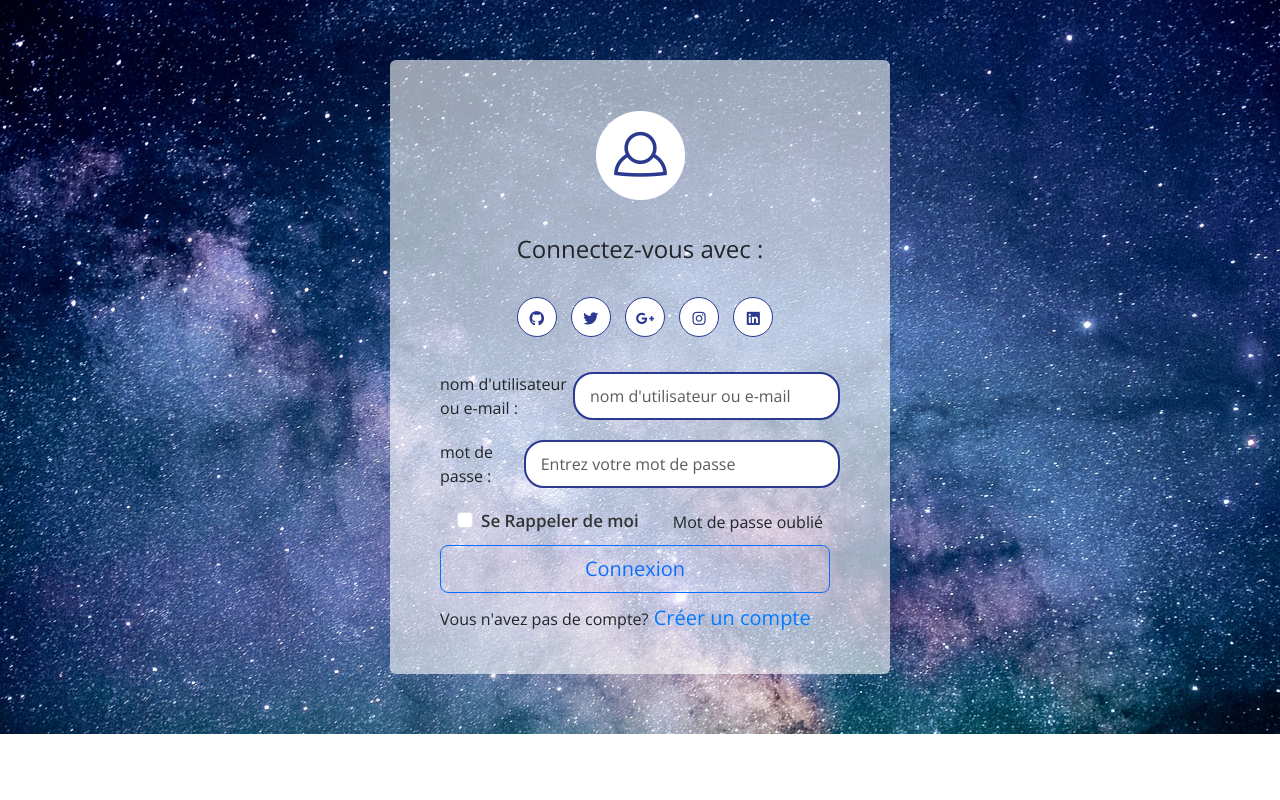
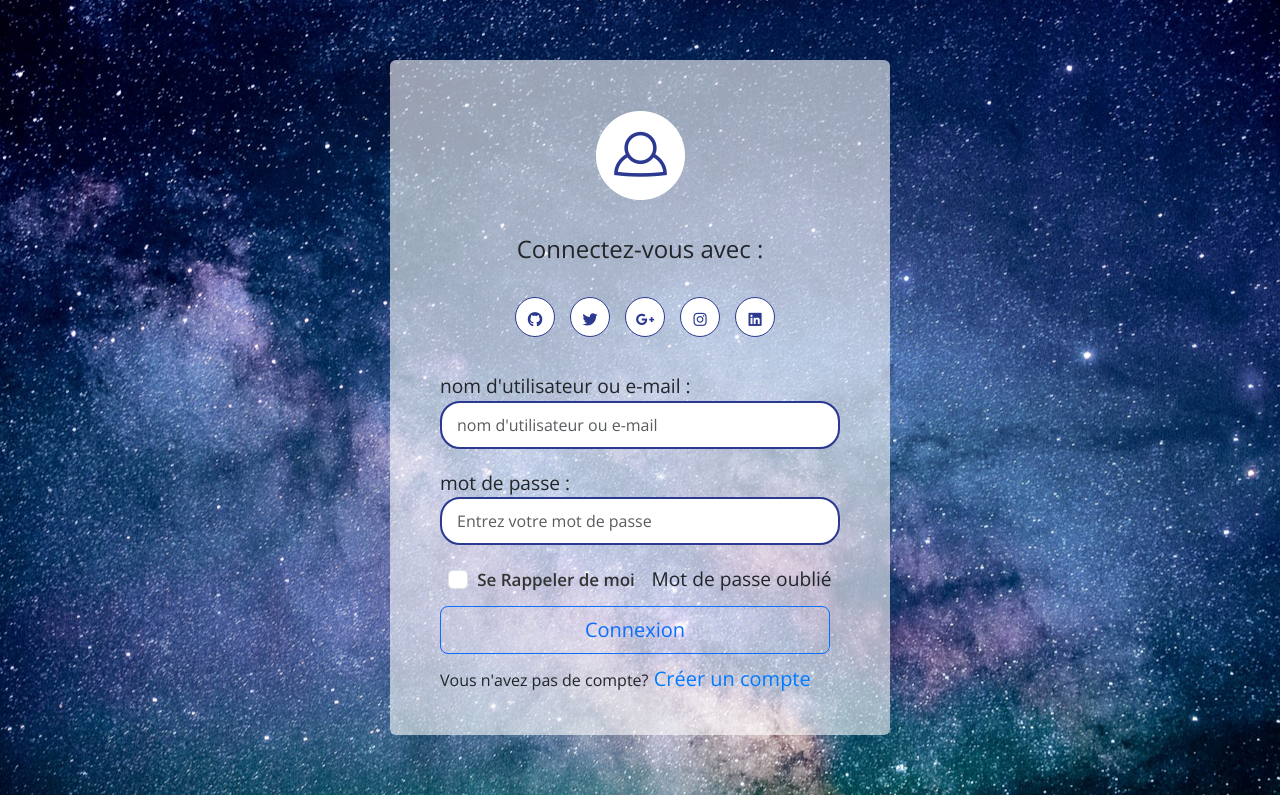
Before and after one commit to RayaneC-01/TaskManager, a PHP site: page /Index/connexion.php in a window 1280 px wide. Run offline with PHP 8.4, Linux system fonts and the light colour scheme.

Commit message:
Style Formulaire

```diff
--- a/style/style_forms.css
+++ b/style/style_forms.css
@@ -80,9 +80,14 @@ textarea {
 }
 .form-group {
   padding: 10px 0;
+  font-size: larger;
   display: flex;
   width: 100%;
-  align-items: center;
+  flex-direction: row;
+  align-content: stretch;
+  flex-wrap: wrap;
+  justify-content: flex-start;
+  align-items: baseline;
 }
 
 [class="form-group nm_lk"] {
```
